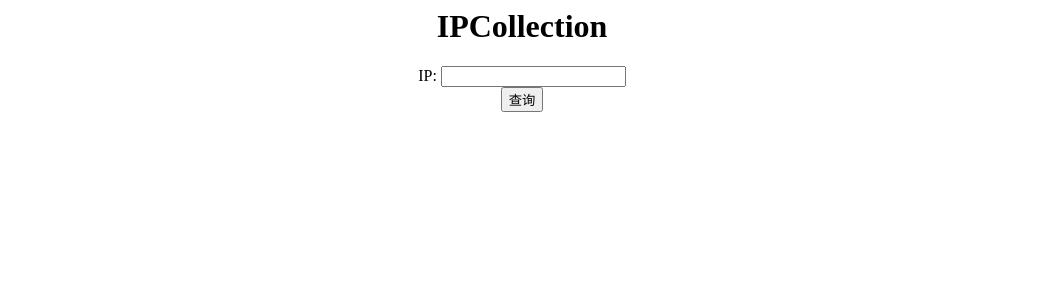
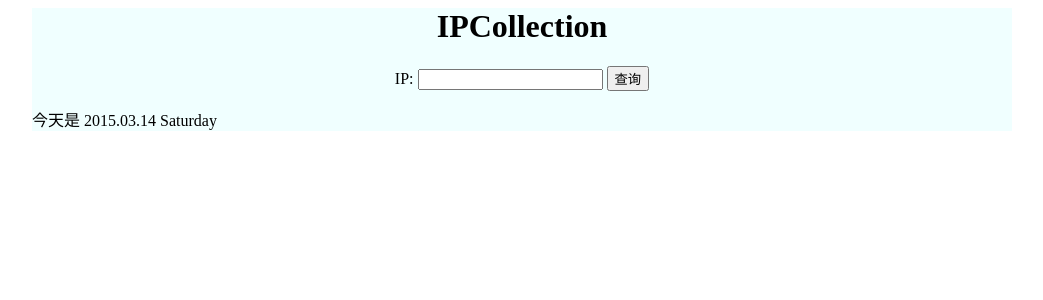
Before and after one commit to leisurelicht/IPcollention, a PHP site: page / in a window 1280 px wide. Shown: the top 300 px of the page, without its empty margins (118-1161 px from the left). Run offline with PHP 8.4, Linux system fonts and the light colour scheme.

Commit message:
样式修改

```diff
--- a/css/common.css
+++ b/css/common.css
@@ -2,12 +2,17 @@
 
 .middle{
 	width: 980px;
+	background-color:#f0ffff;
 	margin: 0 auto;
 }
 
 .middle_center{
-
+    background-color:#f0ffff;
 	text-align:center;
 	margin-left:auto;
 	margin-right:auto;
 }
+
+.right{
+	margin-left: 0;
+}
--- a/index.php
+++ b/index.php
@@ -9,10 +9,16 @@
     <h1 align="center">IPCollection</h1>
     <div class="middle_center">
         <form action="search.php" method="post">
-            IP: <input type="text" name="ipAddress"><br>
+            IP: <input type="text" name="ipAddress">
             <input type="submit" value="查询">
         </form>
     </div>
+    <div class="right">
+            <?php
+                echo "今天是 " . date("Y.m.d") . " " . date("l")."<br>";
+            ?>
+    </div>
 </div>
+
 </body>
 </html>
```
Also changed, not shown: search.php (+7 -3 lines).
